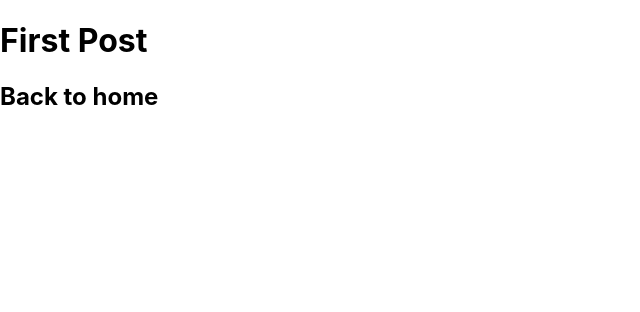
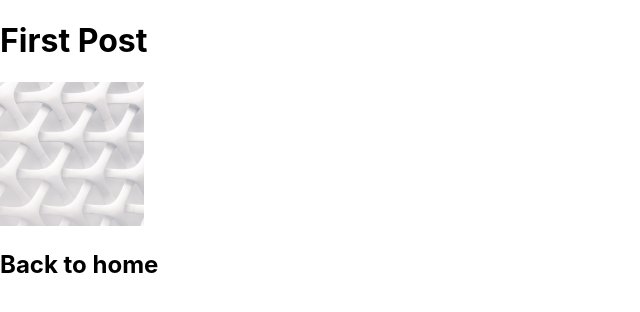
Before and after one commit to moelzanaty3/complete-intro-to-nextjs, a Next.js app: page /posts/first-post in a window 1280 px wide. Shown: the top 312 px of the page, without its empty margins (0-640 px from the left). Built offline with nearby package versions, Linux system fonts and the light colour scheme.

Commit message:
Assets: Images

```diff
--- a/pages/posts/first-post.js
+++ b/pages/posts/first-post.js
@@ -1,9 +1,17 @@
 import Link from 'next/link'
+import Image from 'next/image'
 
 export default function FirstPost() {
   return (
     <>
       <h1>First Post</h1>
+      {/* <img src="/images/profile.jpg" alt="Your Name" /> */}
+      <Image
+        src="/images/profile.jpeg" // Route of the image file
+        height={144} // Desired size with correct aspect ratio
+        width={144} // Desired size with correct aspect ratio
+        alt="Your Name"
+      />
       <h2>
         <Link href="/">
           <a>Back to home</a>
```
Also changed, not shown: public/images/profile.jpeg (added), 1 other file (tests, documents, lock files or other folders).
